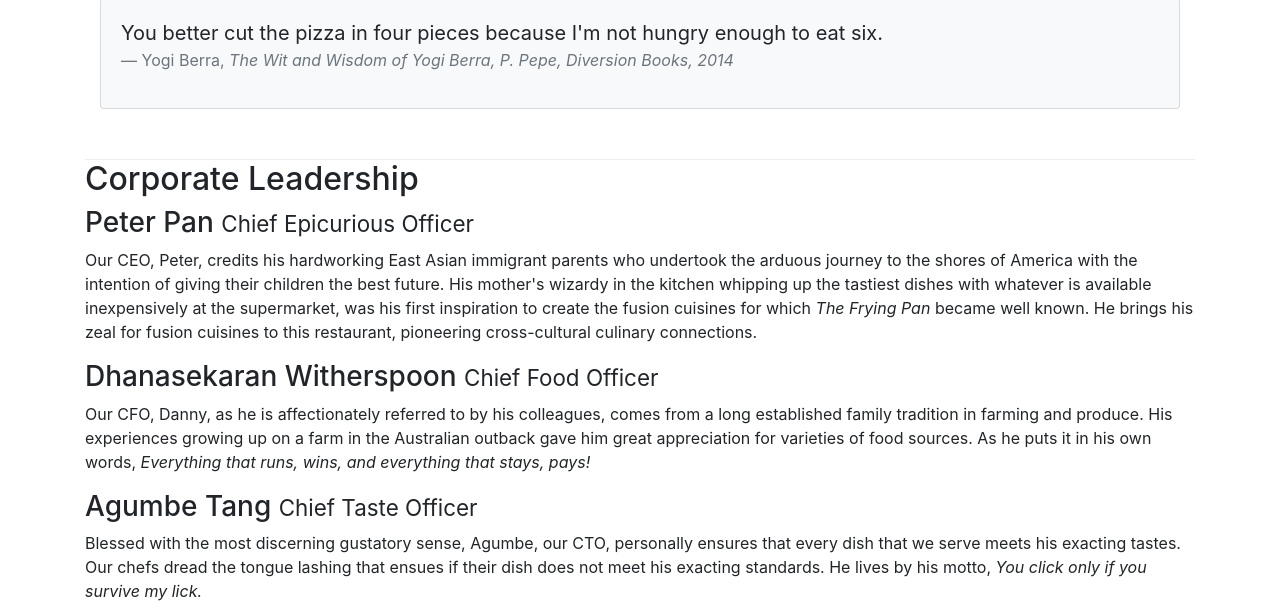
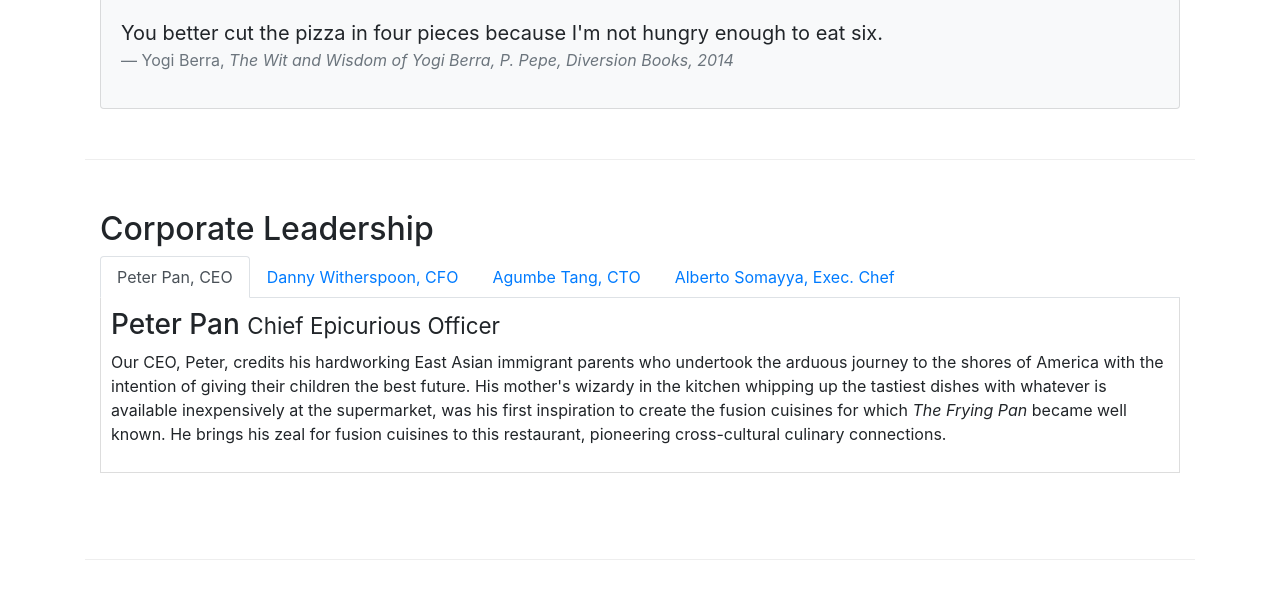
Before and after one commit to sandunibalasuriya/Bootstrap_exercises, a website: page aboutus.html in a window 1280 px wide. Shown: the part 812-1419 px from the top of the page. Drawn offline with nearby package versions, Linux system fonts and the light colour scheme.

Commit message:
Tabs added

```diff
--- a/aboutus.html
+++ b/aboutus.html
@@ -100,17 +100,48 @@
         </div>
 
 
-        <div class="row">
-            <div class="col">
+        <div class="row row-content">
+            <div class="col-12">
                 <h2>Corporate Leadership</h2>
+
+                <ul class="nav nav-tabs">
+                    <li class="nav-item">
+                      <a class="nav-link active" href="#peter"
+                        role="tab" data-toggle="tab">Peter Pan, CEO</a>
+                    </li>
+                    <li class="nav-item">
+                      <a class="nav-link" href="#danny" role="tab"
+                        data-toggle="tab">Danny Witherspoon, CFO</a>
+                    </li>
+                    <li class="nav-item">
+                      <a class="nav-link" href="#agumbe"role="tab"
+                        data-toggle="tab">Agumbe Tang, CTO</a>
+                    </li>
+                    <li class="nav-item">
+                      <a class="nav-link" href="#alberto" role="tab"
+                        data-toggle="tab">Alberto Somayya, Exec. Chef</a>
+                    </li>
+                </ul>
+
+                <div class="tab-content">
+
+                <div role="tabpanel" class="tab-pane fade show active" id="peter">
                 <h3>Peter Pan <small>Chief Epicurious Officer</small></h3>
                 <p class="d-none d-sm-block">Our CEO, Peter, credits his hardworking East Asian immigrant parents who undertook the arduous journey to the shores of America with the intention of giving their children the best future. His mother's wizardy in the kitchen whipping up the tastiest dishes with whatever is available inexpensively at the supermarket, was his first inspiration to create the fusion cuisines for which <em>The Frying Pan</em> became well known. He brings his zeal for fusion cuisines to this restaurant, pioneering cross-cultural culinary connections.</p>
+                </div>
+                <div role="tabpanel" class="tab-pane fade" id="danny">
                 <h3>Dhanasekaran Witherspoon <small>Chief Food Officer</small></h3>
                 <p class="d-none d-sm-block">Our CFO, Danny, as he is affectionately referred to by his colleagues, comes from a long established family tradition in farming and produce. His experiences growing up on a farm in the Australian outback gave him great appreciation for varieties of food sources. As he puts it in his own words, <em>Everything that runs, wins, and everything that stays, pays!</em></p>
+                </div>
+                <div role="tabpanel" class="tab-pane fade" id="agumbe">
                 <h3>Agumbe Tang <small>Chief Taste Officer</small></h3>
                 <p class="d-none d-sm-block">Blessed with the most discerning gustatory sense, Agumbe, our CTO, personally ensures that every dish that we serve meets his exacting tastes. Our chefs dread the tongue lashing that ensues if their dish does not meet his exacting standards. He lives by his motto, <em>You click only if you survive my lick.</em></p>
+                </div>
+                <div role="tabpanel" class="tab-pane fade" id="alberto">
                 <h3>Alberto Somayya <small>Executive Chef</small></h3>
                 <p class="d-none d-sm-block">Award winning three-star Michelin chef with wide International experience having worked closely with whos-who in the culinary world, he specializes in creating mouthwatering Indo-Italian fusion experiences. He says, <em>Put together the cuisines from the two craziest cultures, and you get a winning hit! Amma Mia!</em></p>
+                </div>
+            </div>
             </div>
        </div>
 
--- a/css/styles.css
+++ b/css/styles.css
@@ -39,4 +39,11 @@
     background-color: #512DA8;
 }
 
+.tab-content {
+    border-left: 1px solid #ddd;
+    border-right: 1px solid #ddd;
+    border-bottom: 1px solid #ddd;
+    padding: 10px;
+}
+
 /*https://app.datacamp.com/learn/ */
```
